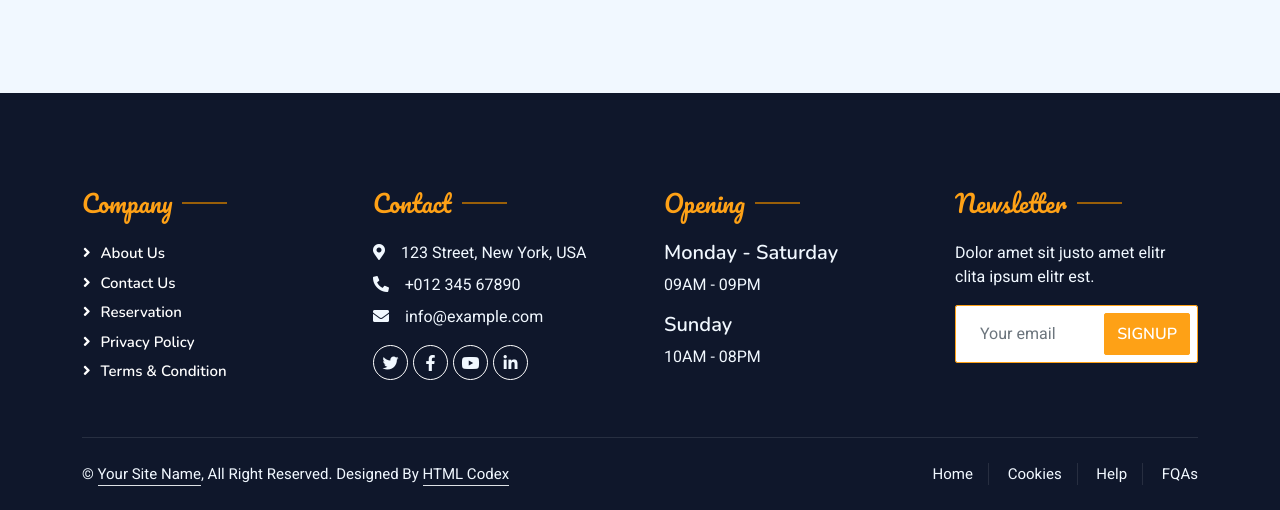
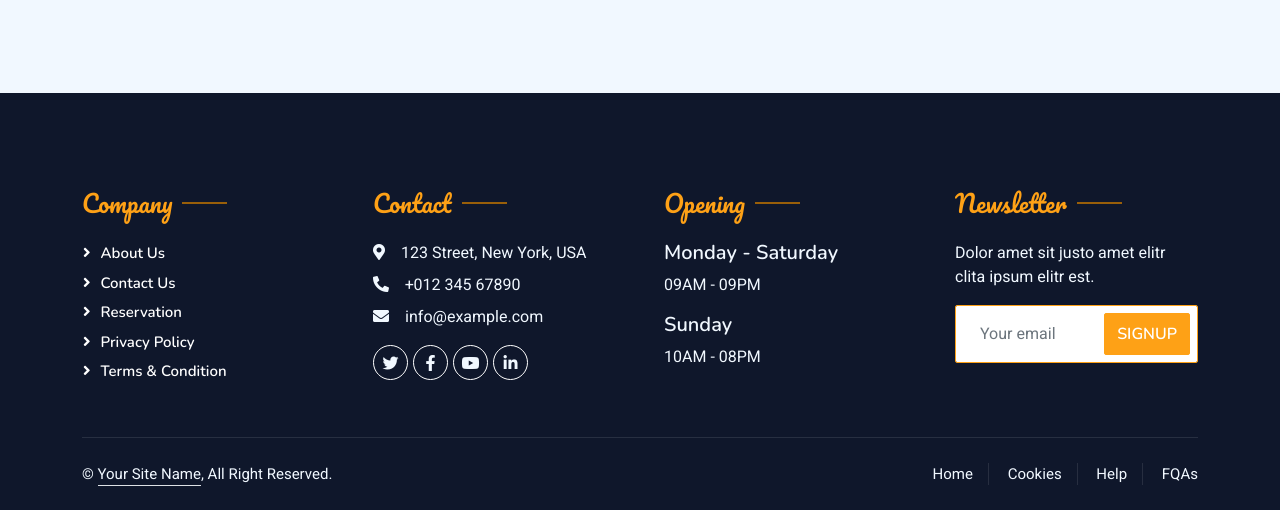
Before and after one commit to mameproo/Noob-restaurant, a plain HTML site: page index.html in a window 1280 px wide. Shown: the part 4330-4840 px from the top of the page. Drawn offline with nearby package versions, Linux system fonts and the light colour scheme.

Commit message:
index.html

```diff
--- a/index.html
+++ b/index.html
@@ -612,8 +612,7 @@
                         <div class="col-md-6 text-center text-md-start mb-3 mb-md-0">
                             &copy; <a class="border-bottom" href="#">Your Site Name</a>, All Right Reserved.
 
-							<!--/*** This template is free as long as you keep the footer author’s credit link/attribution link/backlink. If you'd like to use the template without the footer author’s credit link/attribution link/backlink, you can purchase the Credit Removal License from "https://htmlcodex.com/credit-removal". Thank you for your support. ***/-->
-							Designed By <a class="border-bottom" href="https://htmlcodex.com">HTML Codex</a>
+
                         </div>
                         <div class="col-md-6 text-center text-md-end">
                             <div class="footer-menu">
```
